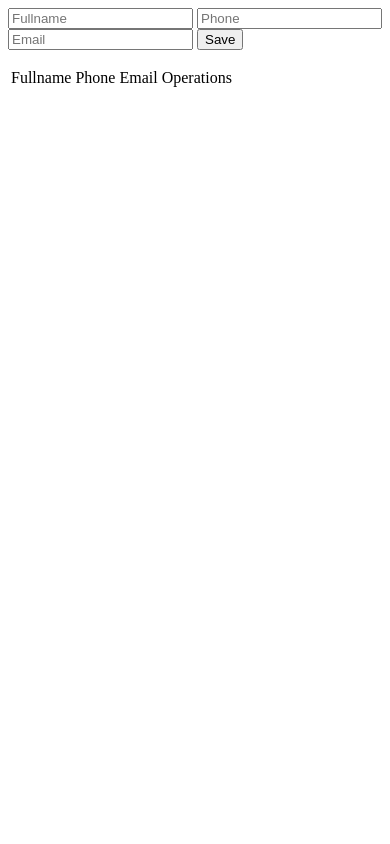
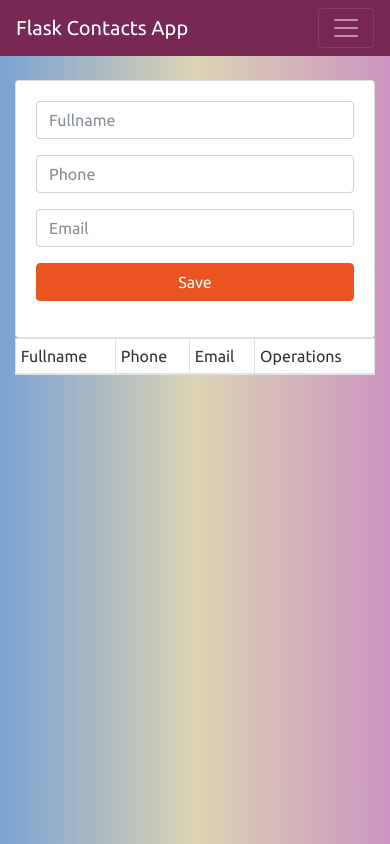
Before and after one commit to albertusortiz/flaskcontacts, a Flask app: page / in a window 390 px wide. Run offline with Flask 2, Linux system fonts and the light colour scheme; data that the repository does not hold is empty; some libraries are stand-ins or nearby versions.

Commit message:
Agregando todas las funcionalidades y estilos a la app.

```diff
--- a/App.py
+++ b/App.py
@@ -15,7 +15,10 @@ app.secret_key = 'mysecretkey'
 
 @app.route('/')
 def Index():
-    return render_template('index.html')
+    cur = mysql.connection.cursor()
+    cur.execute('SELECT * FROM contacts')
+    data = cur.fetchall()
+    return render_template('index.html', contacts = data)
 
 @app.route('/add_contact', methods=['POST'])
 def add_contact():
@@ -32,13 +35,39 @@ def add_contact():
         flash('Contact Added Successfully')
         return redirect(url_for('Index'))
 
-@app.route('/edit')
-def edit_contact():
-    return 'Edit Contact'
+@app.route('/edit/<id>')
+def get_contact(id):
+    cur = mysql.connection.cursor()
+    cur.execute('SELECT * FROM contacts WHERE id = %s', (id))
+    data = cur.fetchall()
+    print(data[0])
+    return render_template('edit-contact.html', contact = data[0])
 
-@app.route('/delete')
-def delete_contact():
-    return 'Delete Contact'
+@app.route('/update/<id>', methods = ['POST'])
+def update_contact(id):
+    if request.method == 'POST':
+        fullname = request.form['fullname']
+        email = request.form['email']
+        phone = request.form['phone']
+        cur = mysql.connection.cursor()
+        cur.execute("""
+            UPDATE contacts
+            SET fullname = %s,
+                phone = %s,
+                email = %s
+            WHERE id = %s
+        """, (fullname, phone, email, id))
+        mysql.connection.commit()
+        flash('Contact Updated Successfully')
+        return redirect(url_for('Index'))
+
+@app.route('/delete/<string:id>')
+def delete_contact(id):
+    cur = mysql.connection.cursor()
+    cur.execute('DELETE FROM contacts WHERE id = {0}'.format(id))
+    mysql.connection.commit()
+    flash('Contact Removed Successfully')
+    return redirect(url_for('Index'))
 
 if __name__ == '__main__':
     app.run(port = 3000, debug = True)
--- /dev/null
+++ b/static/css/main.css
@@ -0,0 +1,5 @@
+body {
+    background: #CC95C0;  /* fallback for old browsers */
+    background: -webkit-linear-gradient(to right, #7AA1D2, #DBD4B4, #CC95C0);  /* Chrome 10-25, Safari 5.1-6 */
+    background: linear-gradient(to right, #7AA1D2, #DBD4B4, #CC95C0); /* W3C, IE 10+/ Edge, Firefox 16+, Chrome 26+, Opera 12+, Safari 7+ */
+}
--- a/templates/index.html
+++ b/templates/index.html
@@ -1,21 +1,42 @@
+{% extends 'layout.html' %}
+
+{% block body %}
+
+<div class="row">
+    <div class="col-md-5">
+
         {% with messages = get_flashed_messages() %}
         {% if messages %}
         {% for message in messages %}
-    <p>{{ message }}</p>
+            <div class="alert alert-success alert-dismissible fade show" role="alert">
+                {{ message }}
+                <button type="button" class="btn-close" data-bs-dismiss="alert" aria-label="Close"></button>
+            </div>
         {% endfor %}
         {% endif %}
         {% endwith %}
 
+        <div class="card card-body">
             <form action="/add_contact" method='POST'>
-    <input type="text" name="fullname" placeholder="Fullname">
-    <input type="text" name="phone" placeholder="Phone">
-    <input type="text" name="email" placeholder="Email">
-    <button type="submit">
+                <div class="form-group">
+                    <input type="text" name="fullname" placeholder="Fullname" class="form-control">
+                </div>
+                <div class="form-group">
+                    <input type="text" name="phone" placeholder="Phone" class="form-control">
+                </div>
+                <div class="form-group">
+                    <input type="text" name="email" placeholder="Email" class="form-control">
+                </div>
+                <div class="form-group">
+                    <button type="submit" class="btn btn-primary btn-block">
                         Save
                     </button>
+                </div>
             </form>
-
-<table>
+        </div>
+    </div>
+    <div class="col-md-7">
+        <table class="table table-striped table-bordered bg-white table-sm">
             <thead>
                 <tr>
                     <td>Fullname</td>
@@ -25,6 +46,20 @@
                 </tr>
             </thead>
             <tbody>
-
+                {% for contact in contacts: %}
+                <tr>
+                    <td>{{ contact.1 }}</td>
+                    <td>{{ contact.2 }}</td>
+                    <td>{{ contact.3 }}</td>
+                    <td>
+                        <a href="/edit/{{ contact.0 }}" class="btn btn-secondary">Edit</a>
+                        <a href="/delete/{{ contact.0 }}" class="btn btn-danger">Delete</a>
+                    </td>
+                </tr>
+                {% endfor %}
             </tbody>
         </table>
+    </div>
+</div>
+
+{% endblock %}
--- /dev/null
+++ b/templates/layout.html
@@ -0,0 +1,31 @@
+<!DOCTYPE html>
+<html lang="en">
+<head>
+    <meta charset="UTF-8">
+    <meta name="viewport" content="width=device-width, initial-scale=1.0">
+    <title>Contact Flask App</title>
+    <link rel="stylesheet" href="https://bootswatch.com/4/united/bootstrap.min.css">
+    <link rel="stylesheet" href="{{url_for('static', filename='css/main.css')}}">
+</head>
+<body>
+
+    <nav class="navbar navbar-expand-lg navbar-dark bg-dark">
+        <div class="container-fluid">
+            <a class="navbar-brand" href="/">Flask Contacts App</a>
+            <button class="navbar-toggler" type="button" data-bs-toggle="collapse" data-bs-target="#navbarNav" aria-controls="navbarNav" aria-expanded="false" aria-label="Toggle navigation">
+                <span class="navbar-toggler-icon"></span>
+            </button>
+        </div>
+    </nav>
+
+    <div class="container pt-4">
+        {% block body %}
+        {% endblock %}
+    </div>
+
+<!-- Scripts -->
+<script src="https://cdn.jsdelivr.net/npm/bootstrap@5.0.0-beta1/dist/js/bootstrap.bundle.min.js" integrity="sha384-ygbV9kiqUc6oa4msXn9868pTtWMgiQaeYH7/t7LECLbyPA2x65Kgf80OJFdroafW" crossorigin="anonymous"></script>
+<script src="https://cdn.jsdelivr.net/npm/@popperjs/core@2.5.4/dist/umd/popper.min.js" integrity="sha384-q2kxQ16AaE6UbzuKqyBE9/u/KzioAlnx2maXQHiDX9d4/zp8Ok3f+M7DPm+Ib6IU" crossorigin="anonymous"></script>
+<script src="https://cdn.jsdelivr.net/npm/bootstrap@5.0.0-beta1/dist/js/bootstrap.min.js" integrity="sha384-pQQkAEnwaBkjpqZ8RU1fF1AKtTcHJwFl3pblpTlHXybJjHpMYo79HY3hIi4NKxyj" crossorigin="anonymous"></script>
+</body>
+</html>
```
Also changed, not shown: templates/edit-contact.html (added, +26 -0 lines), 1 other file. Lines whose indentation alone changed are shown as unchanged.
